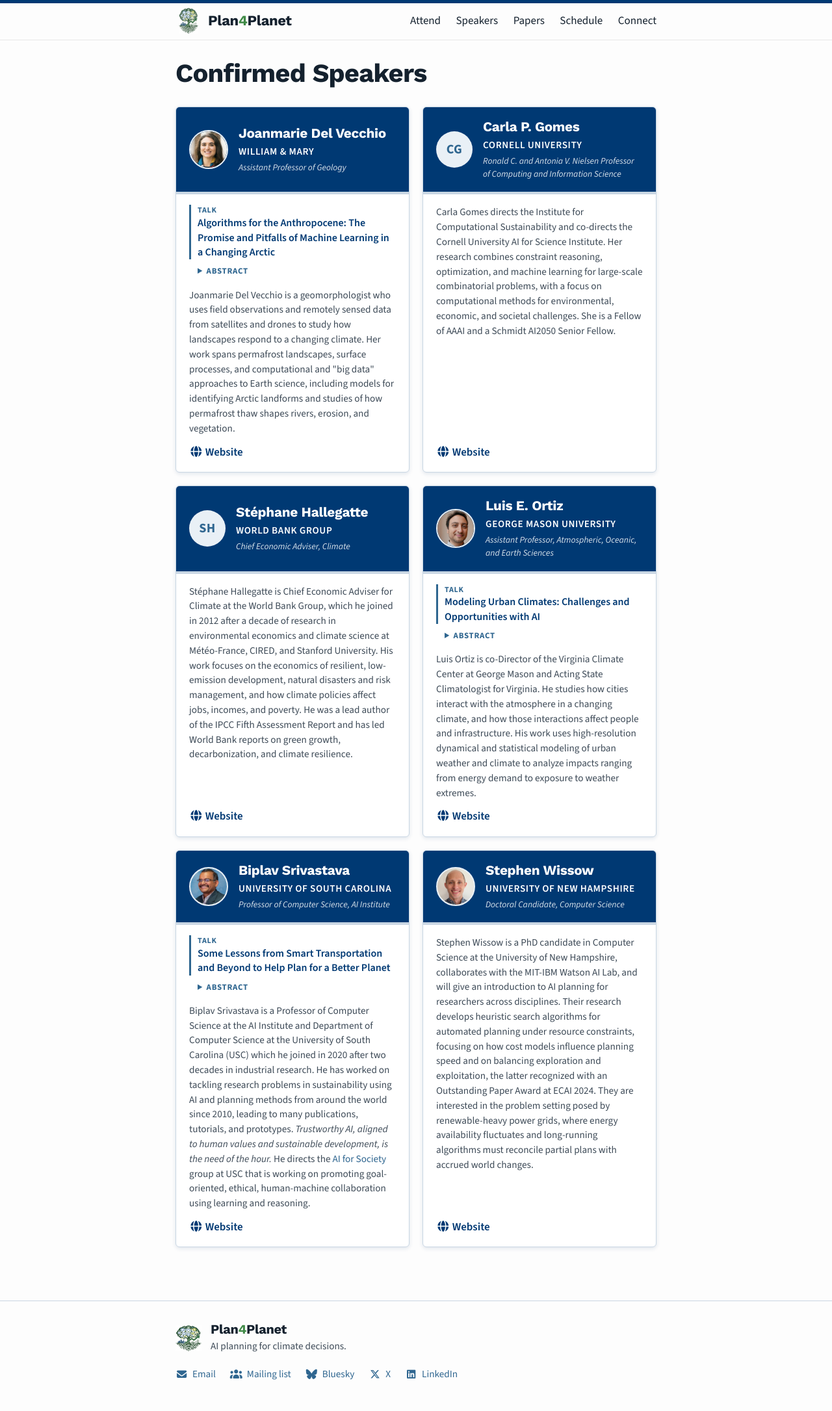
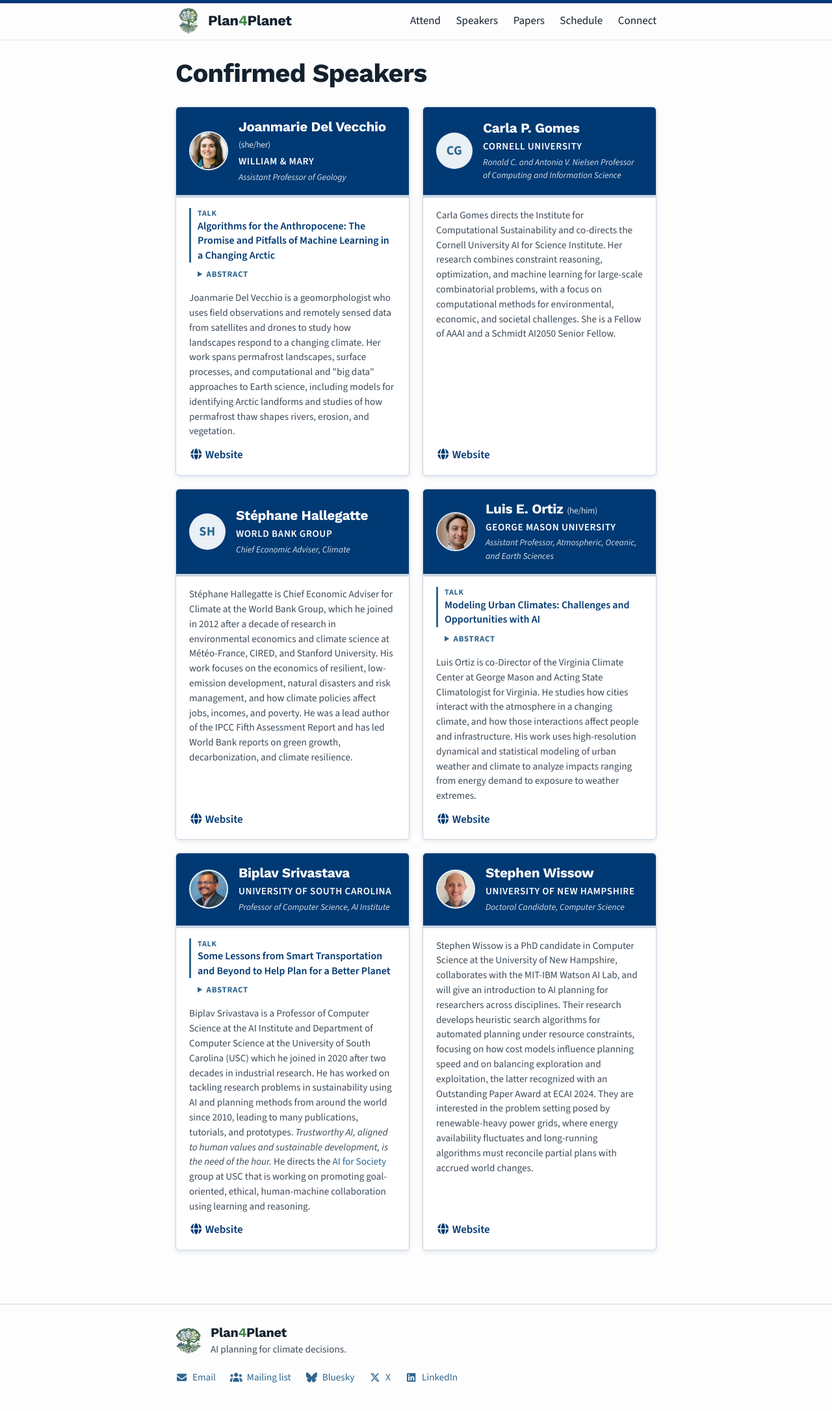
Before and after one commit to plan4planet/plan4planet.github.io, a Jekyll site: the page built from pages/speakers.md, in a window 1280 px wide. Shown: the whole page at 65% size. Built offline with Jekyll 4.4.1, drawn with Linux system fonts in a browser that asks for light colours; nearby versions of some CDN libraries.

Commit message:
feat: optional speaker pronouns, for Del Vecchio and Ortiz

```diff
--- a/_sass/components/_speakers.scss
+++ b/_sass/components/_speakers.scss
@@ -61,6 +61,15 @@
   font-size: 1.3rem;
   font-weight: 700;
   line-height: 1.2;
+}
+
+// Optional pronouns after the name, shown only when the speaker has given them.
+.speaker-pronouns {
+  font-family: var(--font-text);
+  font-size: 0.85rem;
+  font-weight: 400;
+  white-space: nowrap;
+  opacity: 0.85;
 }
 
 .speaker-affiliation {
--- a/pages/speakers.md
+++ b/pages/speakers.md
@@ -10,7 +10,7 @@
     <header class="speaker-card-header">
       <img class="speaker-photo" src="{{ '/assets/images/speakers/joanmarie-del-vecchio.jpg' | relative_url }}" alt="Joanmarie Del Vecchio" width="56" height="56">
       <div>
-        <h3>Joanmarie Del Vecchio</h3>
+        <h3>Joanmarie Del Vecchio <span class="speaker-pronouns">(she/her)</span></h3>
         <p class="speaker-affiliation">William &amp; Mary</p>
         <p class="speaker-title">Assistant Professor of Geology</p>
       </div>
@@ -55,7 +55,7 @@
     <header class="speaker-card-header">
       <img class="speaker-photo" src="{{ '/assets/images/speakers/luis-ortiz.jpg' | relative_url }}" alt="Luis E. Ortiz" width="56" height="56">
       <div>
-        <h3>Luis E. Ortiz</h3>
+        <h3>Luis E. Ortiz <span class="speaker-pronouns">(he/him)</span></h3>
         <p class="speaker-affiliation">George Mason University</p>
         <p class="speaker-title">Assistant Professor, Atmospheric, Oceanic, and Earth Sciences</p>
       </div>
```
